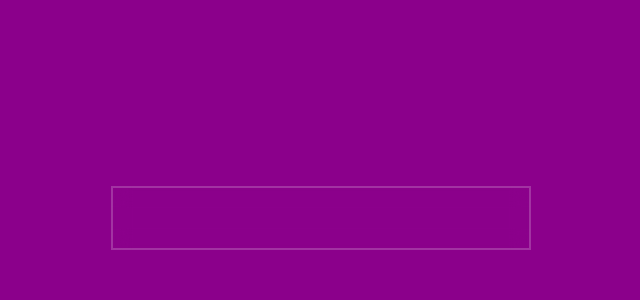
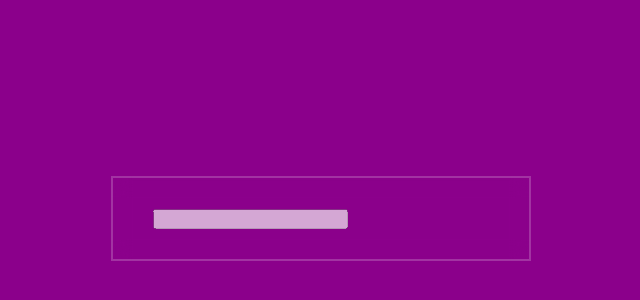
Before and after one commit to hutinel/calculadora, a plain HTML site: page index.html in a window 1280 px wide. Shown: the part 182-482 px from the top of the page, without its empty margins (319-959 px from the left). Drawn offline with Linux system fonts and the light colour scheme.

Commit message:
se agregan div con la clase calcluadora, dentro de el otro div con la clase dispaly y dentro de este ultimo, un input tipo texto con el id 'display-calculadora' con el texto en modo disabled para evitar escribir caracteres por error

```diff
--- a/index.html
+++ b/index.html
@@ -9,7 +9,11 @@
 <body>
 
     <div class="wrapper">
-
+        <div class="calculadora">
+            <div class="display">
+                <input type="text" id="dispaly-calculadora" disabled>
+            </div>
+        </div>
     </div>
 
 
```
